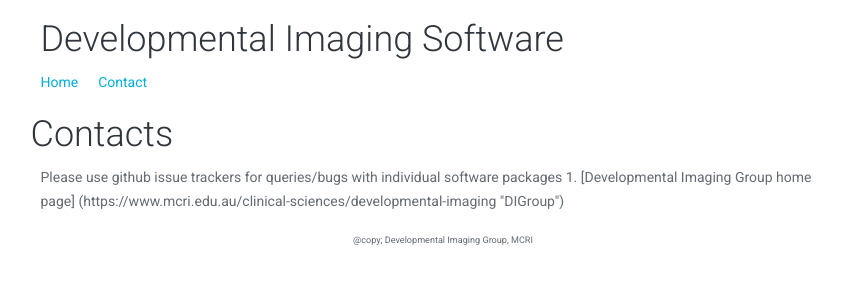
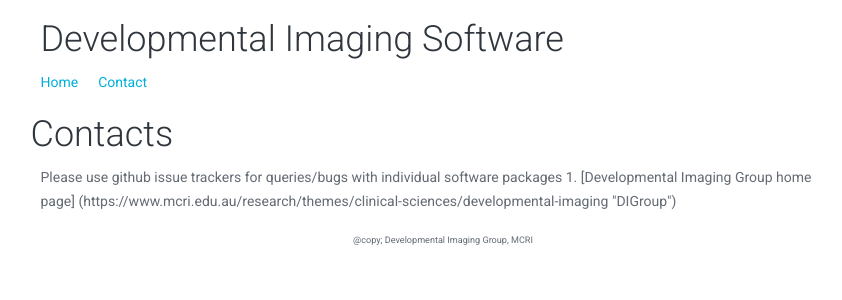
Before and after one commit to DevelopmentalImagingMCRI/DevelopmentalImagingMCRI.github.io, a Jekyll site: the page built from contact/index.md, in a window 1280 px wide. Shown: the top 300 px of the page, without its empty margins (197-1039 px from the left). Built offline with Jekyll 4.4.1, drawn with Linux system fonts in a browser that asks for light colours; Markdown is read by kramdown in place of the engine named in the settings; some of the changed lines change nothing that is shown.

Commit message:
updated DI group link

```diff
--- a/contact/index.md
+++ b/contact/index.md
@@ -8,4 +8,4 @@
 Please use github issue trackers for queries/bugs with individual software
 packages
 
-1. [Developmental Imaging Group home page] (https://www.mcri.edu.au/clinical-sciences/developmental-imaging "DIGroup")
+1. [Developmental Imaging Group home page] (https://www.mcri.edu.au/research/themes/clinical-sciences/developmental-imaging "DIGroup")
```
